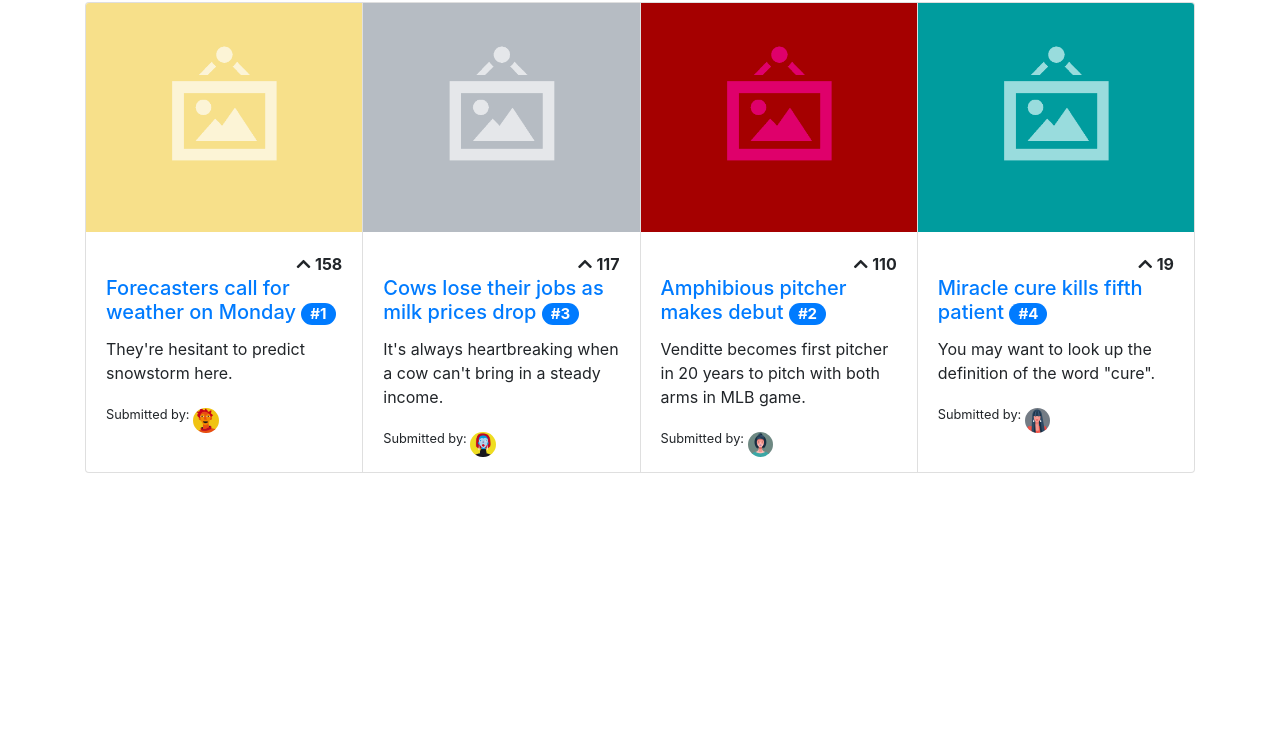
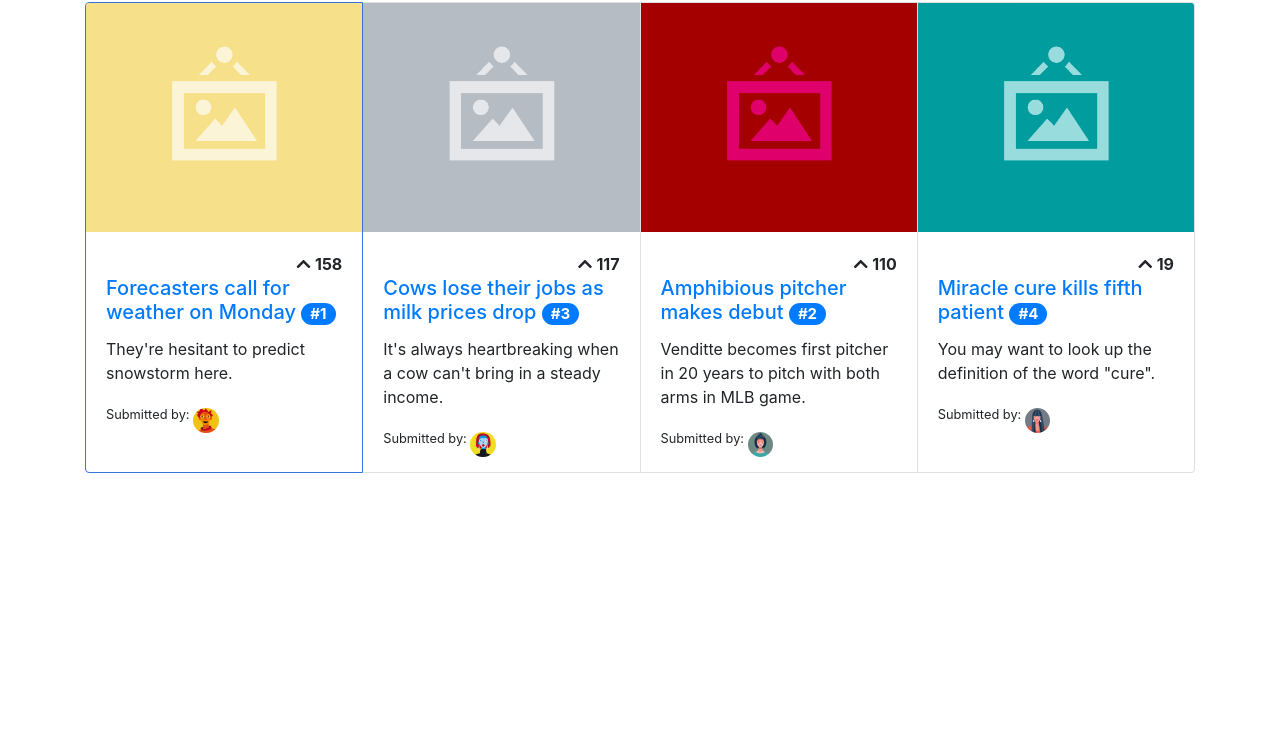
Before and after one commit to RashidMall/vue-likeIt, a plain HTML site: page app/index.html in a window 1280 px wide. Shown: the part 44-800 px from the top of the page. Drawn offline with nearby package versions, Linux system fonts and the light colour scheme.

Commit message:
Display blue border around a card with x number of votes

```diff
--- a/app/index.html
+++ b/app/index.html
@@ -13,7 +13,7 @@
     <div id="app" class="container">
         <h2 class="text-center">LikeIt</h2>
         <div class="card-group">
-            <div v-for="submission in sortedSubmissions" v-bind:key="submission.id" class="card" style="width: 18rem;">
+            <div v-for="submission in sortedSubmissions" v-bind:key="submission.id" class="card" v-bind:class="{ 'blue-border': submission.votes >= 120 }" style="width: 18rem;">
                 <img class="card-img-top" v-bind:src="submission.submissionImage" alt="Card image cap">
                 <div class="card-body">
                     <div class="d-inline-block float-right">
--- a/public/main.css
+++ b/public/main.css
@@ -8,3 +8,7 @@
 .icon {
     cursor: pointer;
 }
+
+.blue-border {
+    border: 1px solid #3373dc
+}
```
